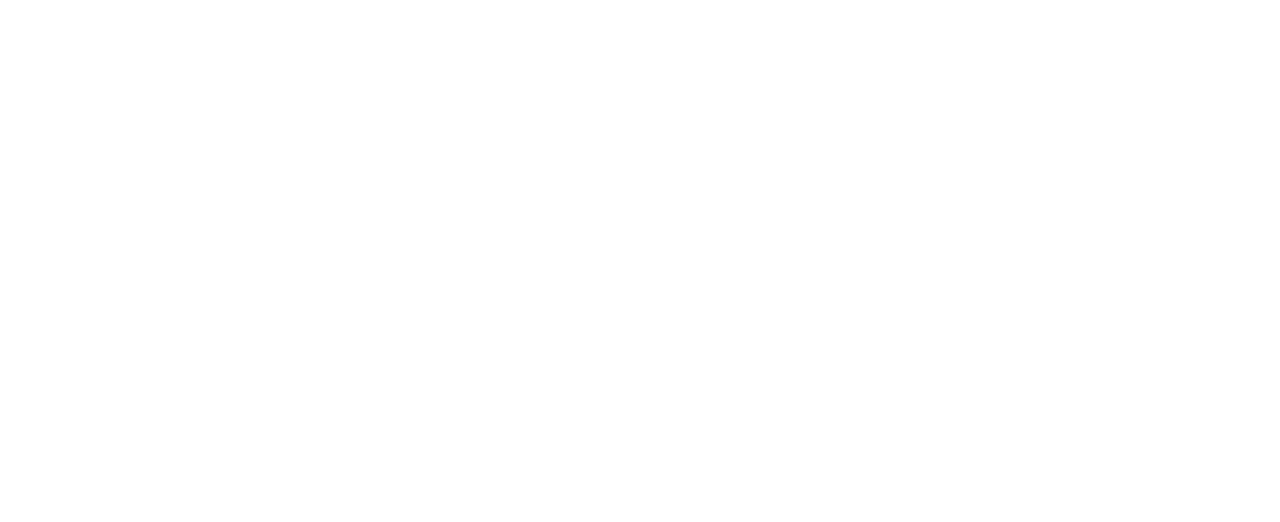
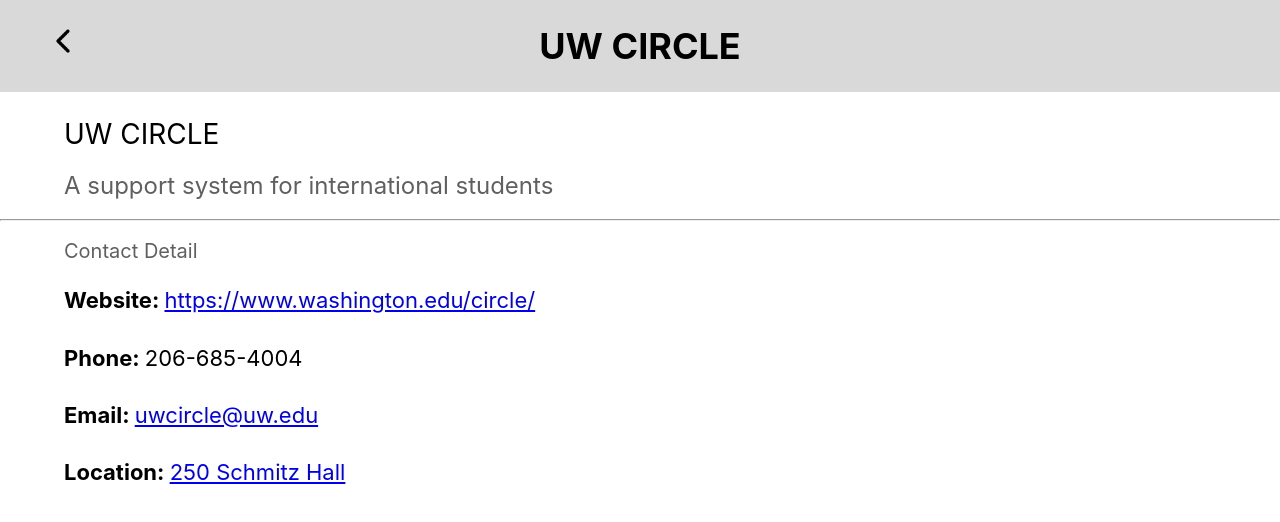
Before and after one commit to UW-CIRCLE/UW_CIRCLE_Web, a React (Create React App) app: page /more/circle in a window 1280 px wide. Before the commit this address had no page. Shown: the top 522 px of the page. Built offline with nearby package versions, Linux system fonts and the light colour scheme.

Commit message:
Added three new files for directory

```diff
--- a/src/App.js
+++ b/src/App.js
@@ -4,34 +4,11 @@
 import Homepage from "./pages/Homepage/homepage";
 import More from './pages/More/more';
 import Iss from './pages/More/iss';
+import CIRCLE from './pages/More/circle';
+import Fyp from './pages/More/fyp';
+import Admission from './pages/More/admission'
 import './App.css';
 
-// function App() {
-//   return (
-//     <Router>
-//       <div className="App">
-//         {/* <header className="App-header">
-//           <img src={logo} className="App-logo" alt="logo" />
-//           <p>
-//             Edit <code>src/App.js</code> and save to reload.
-//           </p>
-//           <a
-//             className="App-link"
-//             href="https://reactjs.org"
-//             target="_blank"
-//             rel="noopener noreferrer"
-//           >
-//             Learn React
-//           </a>
-//         </header> */}
-//         <Routes>
-//           <Route path="/" element={<Homepage />} />
-//           <Route path="/more" element={<More />} />
-//         </Routes>
-//       </div>
-//     </Router>
-//   );
-// }
 
 function App() {
   return (
@@ -40,6 +17,9 @@
         <Route path="/" element={<Homepage />} />
         <Route path="/more" element={<More />} />
         <Route path="/more/iss" element={<Iss />} />
+        <Route path="/more/circle" element={<CIRCLE/>} />
+        <Route path="/more/fyp" element={<Fyp/>} />
+        <Route path="/more/admission" element={<Admission/>} />
       </Routes>
     </Router>
   );
--- /dev/null
+++ b/src/pages/More/admission.js
@@ -0,0 +1,48 @@
+import './iss.css';
+import back from '../../images/back_button_icon.png';
+import React from 'react';
+import { useNavigate } from 'react-router-dom';
+
+
+function Admissions() {
+  const navigate = useNavigate();
+
+  const handleClick = () => {
+    navigate(`/more`);
+  };
+
+
+  return (
+    <body>
+      <div className="container">
+        <button className="back-button" type="button" onClick={() => handleClick()}>
+          <img className='back-icon' src={back} alt="Back" />
+        </button>
+        <h1>FYP</h1>
+      </div>
+      <main>
+        <p className='iss-function'>Admissions</p>
+        <p className='iss-service'>Enrollment Management, Office of Registrar</p>
+      </main>
+      <hr />
+      <main>
+        <p className='iss-subtitle'>Contact Detail</p>
+        <p className='iss-name'>
+          <b>Website: </b>
+          <a href="https://admit.washington.edu" style={{ textDecoration: 'underline' }}>https://admit.washington.edu</a>
+        </p>
+        <p className='iss-name'>
+          <b>Phone: </b>
+          <p className='iss-info'>206-543-9686</p>
+        </p>
+        <p className='iss-name'>
+          <b>Location: </b>
+          <a href="https://www.washington.edu/maps/#!/smz" style={{ textDecoration: 'underline' }}>320 Schmitz Hall</a>
+        </p>
+      </main>
+    </body>
+  );
+}
+
+
+export default Admissions;
--- /dev/null
+++ b/src/pages/More/circle.js
@@ -0,0 +1,57 @@
+import './iss.css';
+import back from '../../images/back_button_icon.png';
+import React from 'react';
+import { useNavigate } from 'react-router-dom';
+
+
+function CIRCLE() {
+  const navigate = useNavigate();
+
+  const handleClick = () => {
+    navigate(`/more`);
+  };
+
+
+  return (
+    <body>
+      <div className="container">
+        <button className="back-button" type="button" onClick={() => handleClick()}>
+          <img className='back-icon' src={back} alt="Back" />
+        </button>
+        <h1>UW CIRCLE</h1>
+      </div>
+      <main>
+        <p className='iss-function'>UW CIRCLE</p>
+        <p className='iss-service'>A support system for international students</p>
+      </main>
+      <hr />
+      <main>
+        <p className='iss-subtitle'>Contact Detail</p>
+        <p className='iss-name'>
+          <b>Website: </b>
+          <a href="https://www.washington.edu/circle/" style={{ textDecoration: 'underline' }}>https://www.washington.edu/circle/</a>
+        </p>
+        <p className='iss-name'>
+        {/*Comment there is no Student Portal for CIRCLE */}
+          {/* <b>Student Portal: </b>
+          <a href="https://isss.uw.edu" style={{ textDecoration: 'underline' }}>https://www.washington.edu/circle/</a> */}
+        </p>
+        <p className='iss-name'>
+          <b>Phone: </b>
+          <p className='iss-info'>206-685-4004</p>
+        </p>
+        <p className='iss-name'>
+          <b>Email: </b>
+          <a href="mailto:uwcircle@uw.edu" style={{ textDecoration: 'underline' }}>uwcircle@uw.edu</a>
+        </p>
+        <p className='iss-name'>
+          <b>Location: </b>
+          <a href="https://www.washington.edu/maps/#!/smz" style={{ textDecoration: 'underline' }}>250 Schmitz Hall</a>
+        </p>
+      </main>
+    </body>
+  );
+}
+
+
+export default CIRCLE;
--- /dev/null
+++ b/src/pages/More/fyp.js
@@ -0,0 +1,52 @@
+import './iss.css';
+import back from '../../images/back_button_icon.png';
+import React from 'react';
+import { useNavigate } from 'react-router-dom';
+
+
+function FYP() {
+  const navigate = useNavigate();
+
+  const handleClick = () => {
+    navigate(`/more`);
+  };
+
+
+  return (
+    <body>
+      <div className="container">
+        <button className="back-button" type="button" onClick={() => handleClick()}>
+          <img className='back-icon' src={back} alt="Back" />
+        </button>
+        <h1>FYP</h1>
+      </div>
+      <main>
+        <p className='iss-function'>First Year Programs</p>
+        <p className='iss-service'>AO, Dawg Daze, FIGs</p>
+      </main>
+      <hr />
+      <main>
+        <p className='iss-subtitle'>Contact Detail</p>
+        <p className='iss-name'>
+          <b>Website: </b>
+          <a href="http://fyp.washington.edu" style={{ textDecoration: 'underline' }}>http://fyp.washington.edu</a>
+        </p>
+        <p className='iss-name'>
+          <b>Phone: </b>
+          <p className='iss-info'>206-543-4905</p>
+        </p>
+        <p className='iss-name'>
+          <b>Email: </b>
+          <a href="mailto:fyp@uw.edu" style={{ textDecoration: 'underline' }}>fyp@uw.edu</a>
+        </p>
+        <p className='iss-name'>
+          <b>Location: </b>
+          <a href="https://www.washington.edu/maps/#!/mgh" style={{ textDecoration: 'underline' }}>120 Mary Gates Hall</a>
+        </p>
+      </main>
+    </body>
+  );
+}
+
+
+export default FYP;
--- a/src/pages/More/more.js
+++ b/src/pages/More/more.js
@@ -24,6 +24,24 @@
             <p class="card-subtitle">Visa documents, I-20, OPT, CPT</p>
           </div>
         </button>
+        <button class="card" type='button' onClick={() => handleClick('circle')}>
+          <div class="card-content">
+            <h2 class="card-title">CIRCLE</h2>
+            <p class="card-subtitle">A support system for international students</p>
+          </div>
+        </button>
+        <button class="card" type='button' onClick={() => handleClick('fyp')}>
+          <div class="card-content">
+            <h2 class="card-title">FYP</h2>
+            <p class="card-subtitle">AO, Dawg Daze</p>
+          </div>
+        </button>
+        <button class="card" type='button' onClick={() => handleClick('admission')}>
+          <div class="card-content">
+            <h2 class="card-title">Admission</h2>
+            <p class="card-subtitle"></p>
+          </div>
+        </button>
       </div>
       <nav className="bottom-nav">
         <Link to="/" className="nav-item">🏠 Home</Link>
```
